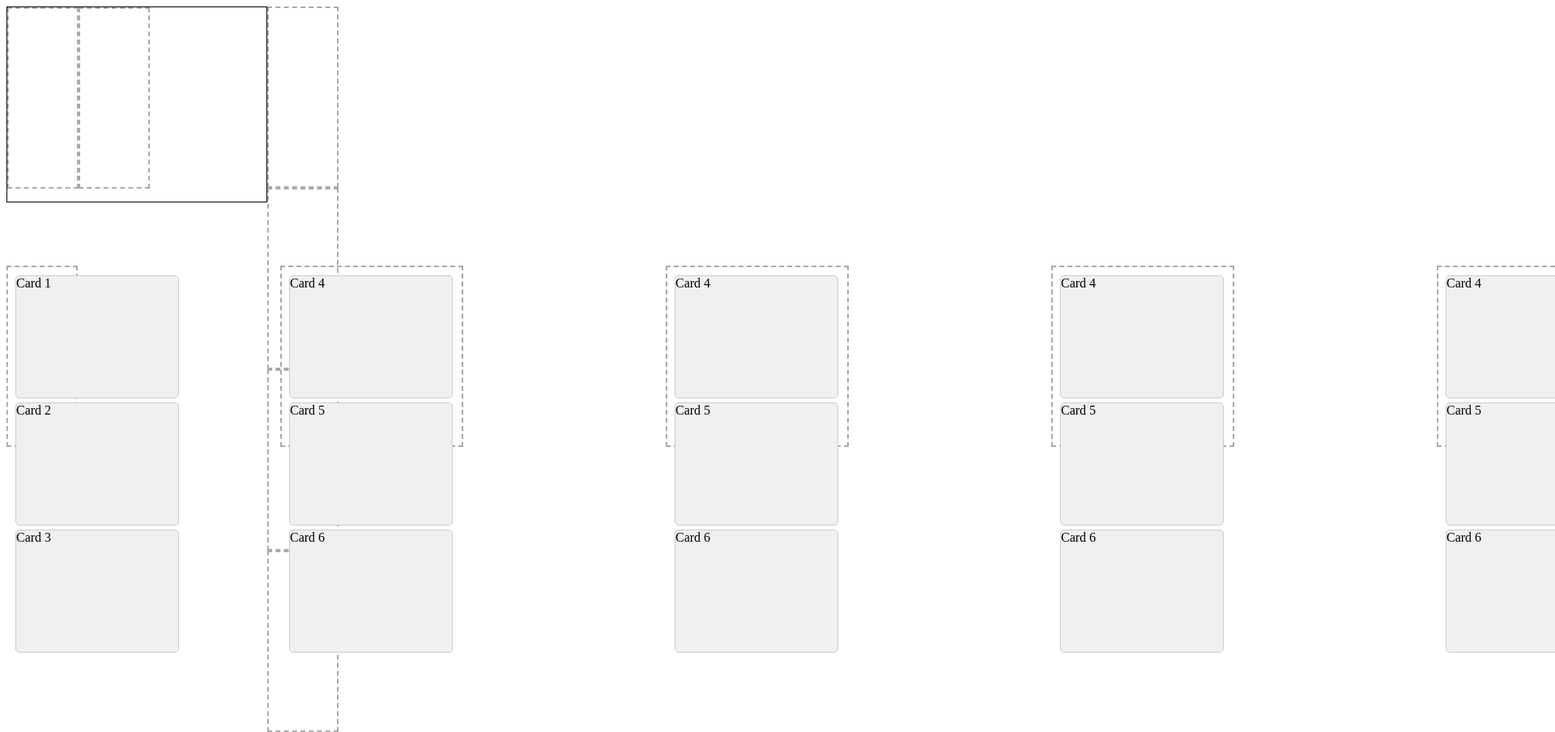
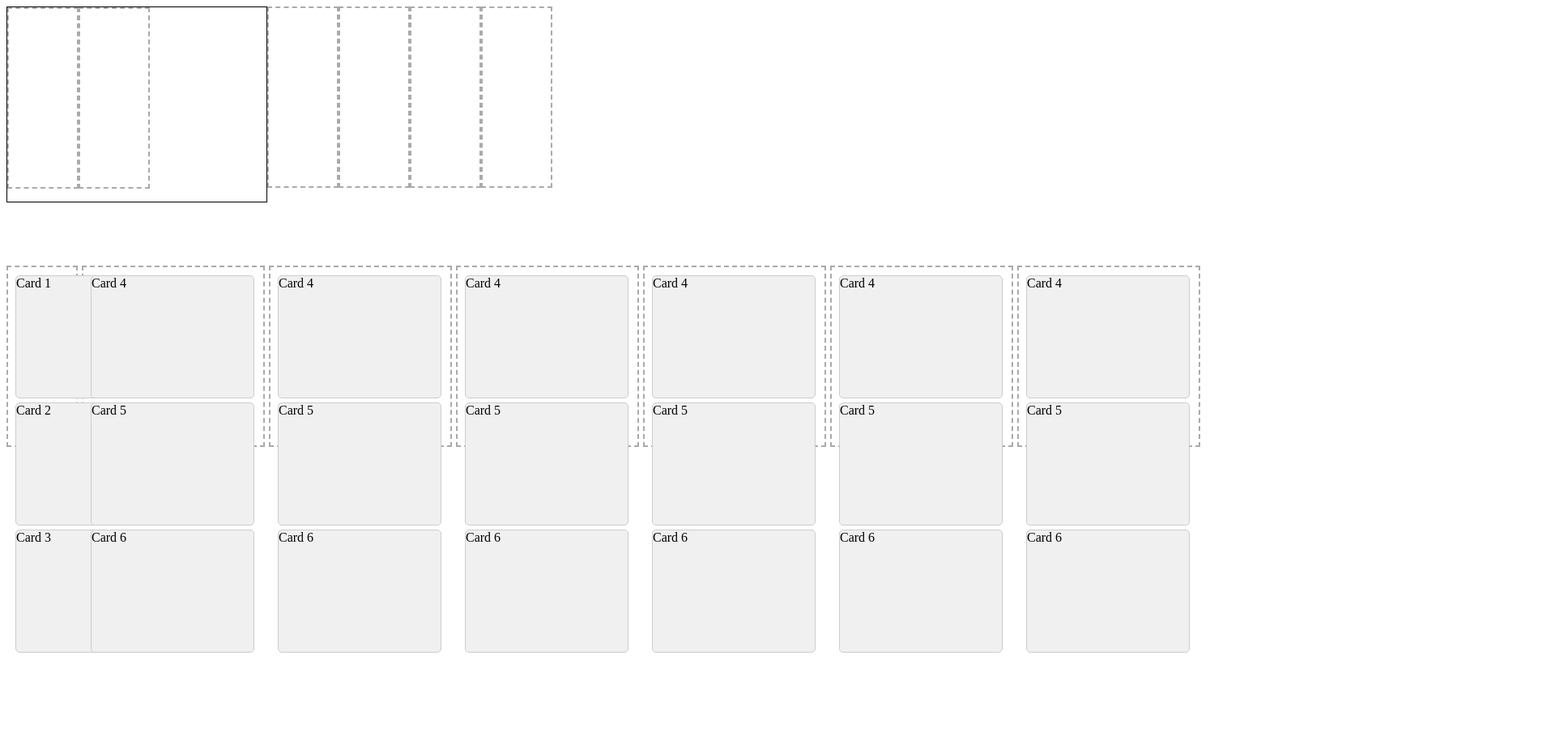
Before and after one commit to henriquedeantoni/solitaire-game-js, a plain HTML site: page index.html in a window 1280 px wide. Shown: the top 904 px of the page at 81% size, 1920 px wide, since content can reach past the window. After the commit the page ends 816 px from the top, so only its background shows below. Drawn offline with Linux system fonts and the light colour scheme.

Commit message:
Update styles.css

```diff
--- a/styles.css
+++ b/styles.css
@@ -9,6 +9,11 @@ body{
     display: flex;
     height: 40vh;
     width: 100vw;
+}
+
+.acePile{
+    display: flex;
+    flex-direction: row;
 }
 
 .columns{
@@ -23,10 +28,11 @@ body{
 }
 
 .bottomTable{
-
+    width: 100vw;
+    height: 50vh;
     display: flex;
     flex-direction: space-between;
-    gap: 250px;
+    gap: 5px;
 
 }
 
@@ -35,6 +41,7 @@ body{
     border: 2px dashed #aaa;
     padding: 10px;
 }
+
 #secondColumn {
     width: 300px;
     height: 200px;
```
